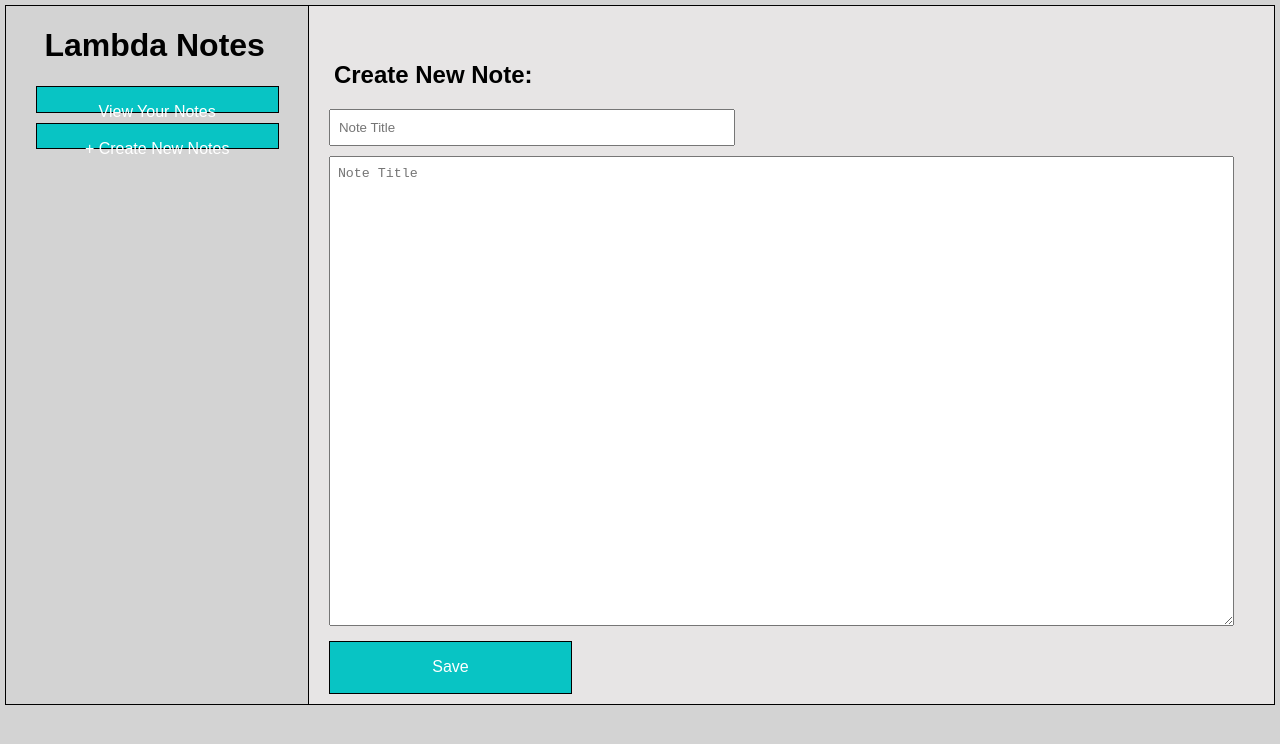
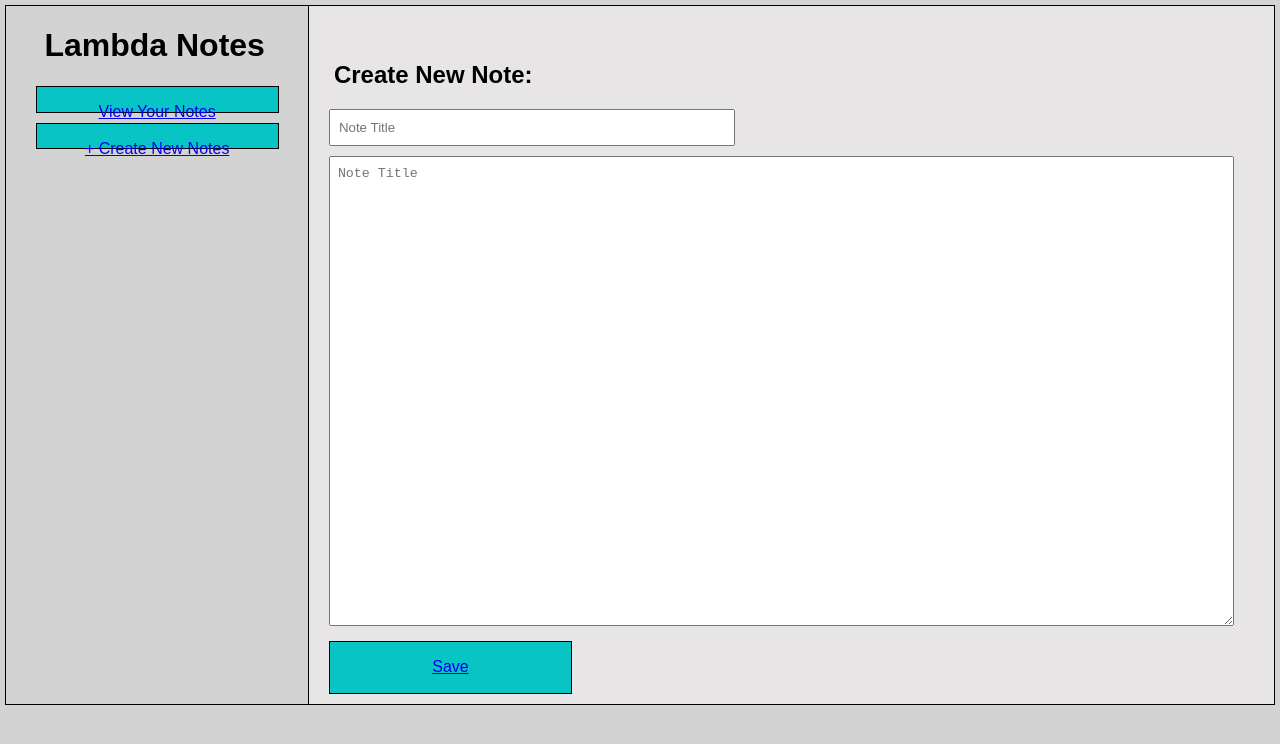
Before and after one commit to SparksFullStack/front-end-project-week-redo, a React (Create React App) app in the folder sparknotes/: page /createnote in a window 1280 px wide. Shown: the top 744 px of the page. Built offline with nearby package versions, Linux system fonts and the light colour scheme.

Commit message:
got all Links converted to NavLinks--got state persisting through the links; now able to create a new note

```diff
--- a/sparknotes/src/components/Menu.js
+++ b/sparknotes/src/components/Menu.js
@@ -1,5 +1,6 @@
 import React from 'react';
 import "./Menu.css";
+import { NavLink } from 'react-router-dom';
 
 const Menu = () => {
     return (
@@ -8,11 +9,15 @@ const Menu = () => {
             <h1 className="menu__header">Lambda Notes</h1>
             <div className="menu__buttons">
                 <div className="menu__buttons__button">
-                    <p>View Your Notes</p>
+                    <NavLink to='/'>
+                        <p>View Your Notes</p>
+                    </NavLink>
                 </div>
 
                 <div className="menu__buttons__button">
-                    <p>+ Create New Notes</p>
+                    <NavLink to='/createnote'>
+                        <p>+ Create New Notes</p>
+                    </NavLink>
                 </div>
             </div>
         </div>
--- a/sparknotes/src/components/NoteForList.js
+++ b/sparknotes/src/components/NoteForList.js
@@ -1,14 +1,14 @@
 import React from 'react';
 import "./NoteForList.css";
-import { Link } from 'react-router-dom';
+import { NavLink } from 'react-router-dom';
 
 const NoteForList = props => {
     console.log(props.note.id)
     return (
                 <div className="note">
-                    <Link to={{pathname: '/note', state: {id: props.note.id}}}>
-                    <h3 className="note__title">{props.note.title}</h3>
-                    </Link>
+                    <NavLink to={{pathname: '/note', state: {id: props.note.id}}}>
+                        <h3 className="note__title">{props.note.title}</h3>
+                    </NavLink>
                     <div className="note__conent--truncate">
                         <p className="note__content">{props.note.content}</p>
                     </div>
--- a/sparknotes/src/containers/CreateNote.js
+++ b/sparknotes/src/containers/CreateNote.js
@@ -3,6 +3,7 @@ import { connect } from 'react-redux';
 import "./CreateNote.css";
 import { bindActionCreators } from 'redux';
 import { CREATE_NOTE, createNote } from '../actions/actions';
+import { NavLink } from 'react-router-dom';
 
 
 class CreateNote extends Component {
@@ -50,7 +51,9 @@ class CreateNote extends Component {
                     style={styles.buttonStyles}
                     className="createNote__button"
                     onClick={() => this.props.createNote(this.state.titleForm, this.state.contentForm)}>
-                    <p>Save</p>
+                    <NavLink to='/'>
+                        <p>Save</p>
+                    </NavLink>
                 </div>
             </div>
         )
```
